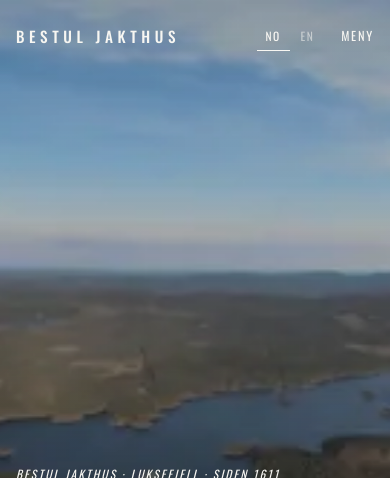
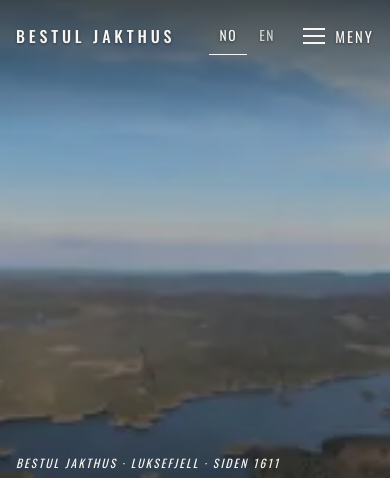
Before and after one commit to chrwergeland-dotcom/bestul-jakthus, a plain HTML site: page index.html in a window 390 px wide. Shown: the top 478 px of the page. Drawn offline with Linux system fonts and the light colour scheme.

Commit message:
Mobil: synlig meny, større skrift, fjernet scroll-hopp

```diff
--- a/index.html
+++ b/index.html
@@ -242,6 +242,28 @@ body.ed .ebl{position:relative;outline:1px solid rgba(158,58,43,.25)}
 .lys .lukk{top:10px;right:14px}.lys .pil{top:50%;transform:translateY(-50%)}#lys-f{left:6px}#lys-n{right:6px}
 
 /* fargetonen ("LUT") er bakt inn i bildefilene */
+
+/* --- mobil: lesbarhet og synlig meny --- */
+.top:not(.fast)::before{content:"";position:absolute;inset:0;height:130px;background:linear-gradient(rgba(8,12,9,.55),rgba(8,12,9,0));pointer-events:none}
+.top:not(.fast) .wrap{text-shadow:0 1px 3px rgba(0,0,0,.45)}
+.top .wrap{z-index:1}
+.burger{display:none;align-items:center;gap:10px;font-size:.92rem;padding:10px 0}
+.burger::before{content:"";width:22px;height:2px;background:currentColor;box-shadow:0 -7px 0 currentColor,0 7px 0 currentColor}
+.lang button{opacity:.75;padding:8px 10px}
+@media (max-width:760px){
+  .burger{display:flex}
+  body{font-size:1.12rem;line-height:1.55}
+  .mark{font-size:1rem;letter-spacing:.24em}
+  .lang{font-size:.85rem}
+  .hero p{font-size:1.1rem}
+  .ingress{font-size:1.1rem}
+  .kort p,.tk p,.mat p,.akt p,#aktiviteter p,#mat p,#kurs p,#kurs li{font-size:1.05rem}
+  small,.kort small,.tk small{font-size:.9rem}
+  .kort h3{font-size:1.05rem}
+  .liste dt,.liste dd{font-size:1rem}
+  #kontakt a,#kontakt p{font-size:1.1rem}
+  footer,footer p,footer small{font-size:.9rem}
+}
 </style>
 </head>
 <body>
@@ -633,7 +655,7 @@ document.querySelectorAll('.hero .slides,.kar').forEach(k=>{const im=[...k.query
 
 /* --- tidslinje --- */
 (()=>{const tr=document.querySelector('.tl-track');if(!tr)return;const ks=[...tr.querySelectorAll('.tk')],bs=[...document.querySelectorAll('.tl-aar button')],tell=document.getElementById('tl-tell');let cur=-1,auto,touched=false;
-const set=i=>{if(i===cur)return;cur=i;ks.forEach((k,j)=>k.classList.toggle('on',j===i));bs.forEach((b,j)=>b.classList.toggle('on',j===i));tell.textContent=(i+1)+' / '+ks.length;const b=bs[i];if(b)b.scrollIntoView({block:'nearest',inline:'center',behavior:'smooth'});};
+const set=i=>{if(i===cur)return;cur=i;ks.forEach((k,j)=>k.classList.toggle('on',j===i));bs.forEach((b,j)=>b.classList.toggle('on',j===i));tell.textContent=(i+1)+' / '+ks.length;const b=bs[i];if(b){const pa=b.parentElement;pa.scrollTo({left:b.offsetLeft-(pa.clientWidth-b.offsetWidth)/2,behavior:'smooth'});}};
 const go=i=>{i=(i+ks.length)%ks.length;tr.scrollTo({left:ks[i].offsetLeft,behavior:'smooth'});set(i);};
 let t;tr.addEventListener('scroll',()=>{clearTimeout(t);t=setTimeout(()=>set(Math.round(tr.scrollLeft/tr.clientWidth)),80);},{passive:true});
 bs.forEach(b=>b.addEventListener('click',()=>{touched=true;go(+b.dataset.i);}));
```
